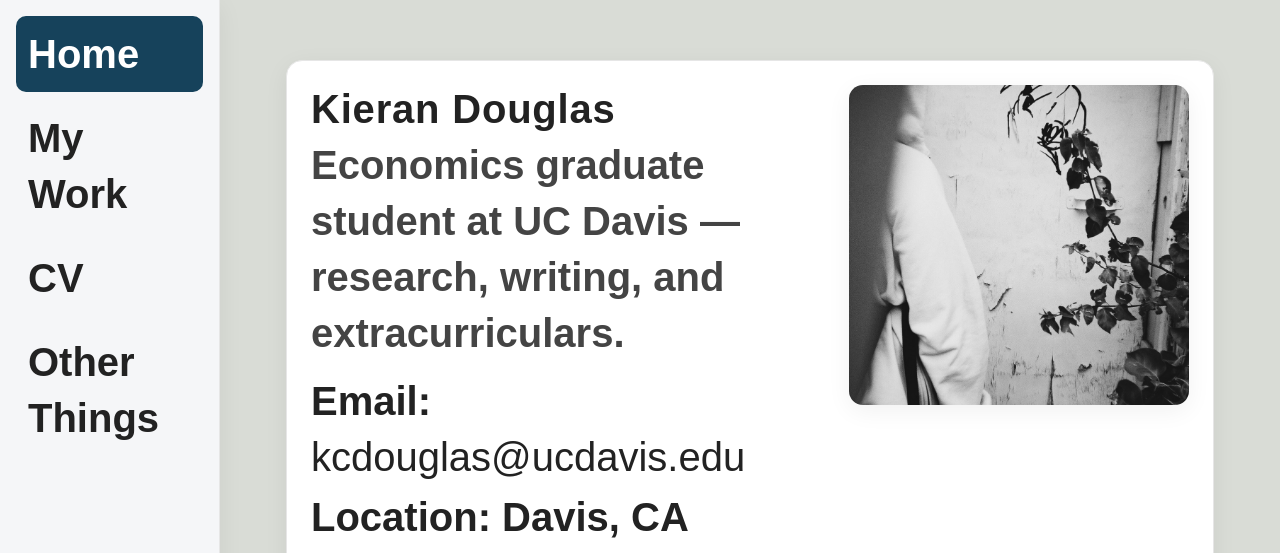
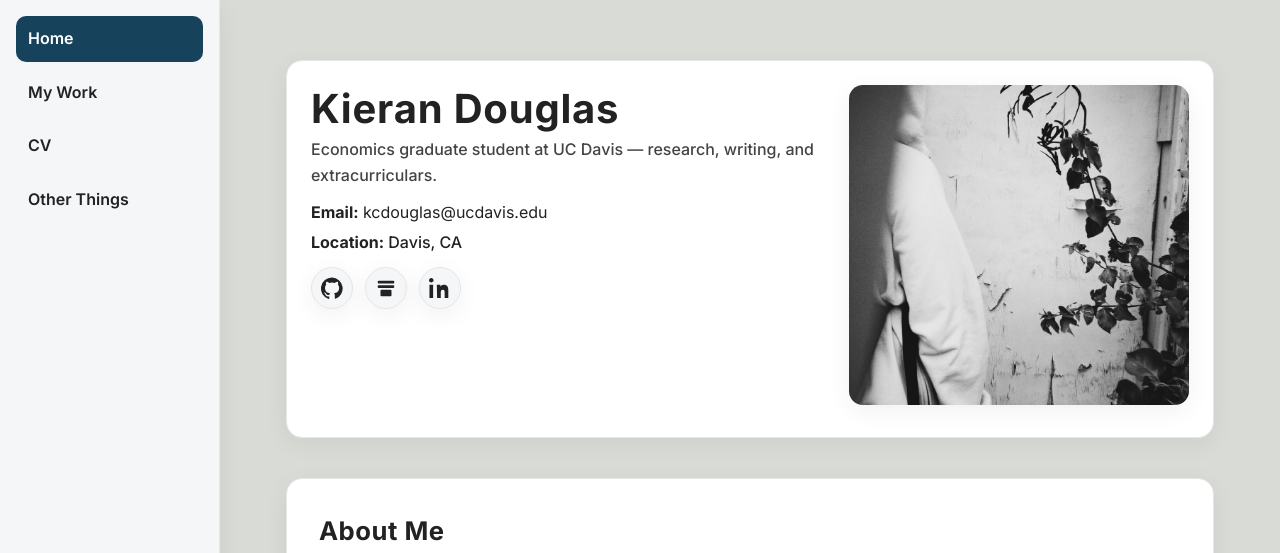
Before and after one commit to KieranCDouglas/kierancdouglas.github.io, a Jekyll site: the page built from index.md, in a window 1280 px wide and 1400 px high. Shown: the top 553 px of the window. Built offline with Jekyll 4.4.1, drawn with Linux system fonts in a browser that asks for light colours; some web fonts are replaced; grey boxes are pictures that could not be loaded.

Commit message:
Update style.css

```diff
--- a/assets/css/style.css
+++ b/assets/css/style.css
@@ -1,3 +1,8 @@
+/* ===================== */
+/* FONT SETUP            */
+/* ===================== */
+@import url('https://fonts.googleapis.com/css2?family=Inter:wght@400;500;600;700;800&display=swap');
+
 /* ===================== */
 /* THEME TOKENS          */
 /* ===================== */
@@ -48,18 +53,18 @@
 
 body {
   margin: 0;
-  font-family: "Chathura", sans-serif;
-  font-weight: 600;
-  font-size: 40px; /* Chathura runs narrow; bump size slightly for readability */
-  line-height: 1.4;
+  font-family: "Inter", -apple-system, BlinkMacSystemFont, "Segoe UI", Roboto, "Helvetica Neue", Arial, sans-serif;
+  font-weight: 500;
+  font-size: 1rem; /* Inter is wider than Chathura; use a normal base size */
+  line-height: 1.6;
   color: var(--text);
   background: var(--bg);
   padding-left: 220px; /* for sidebar */
 }
 
 h1, h2, h3, h4, h5, h6 {
-  font-family: "Chathura", sans-serif;
-  font-weight: 800;
+  font-family: "Inter", -apple-system, BlinkMacSystemFont, "Segoe UI", Roboto, "Helvetica Neue", Arial, sans-serif;
+  font-weight: 700;
   letter-spacing: 0.02em;
 }
 
```
